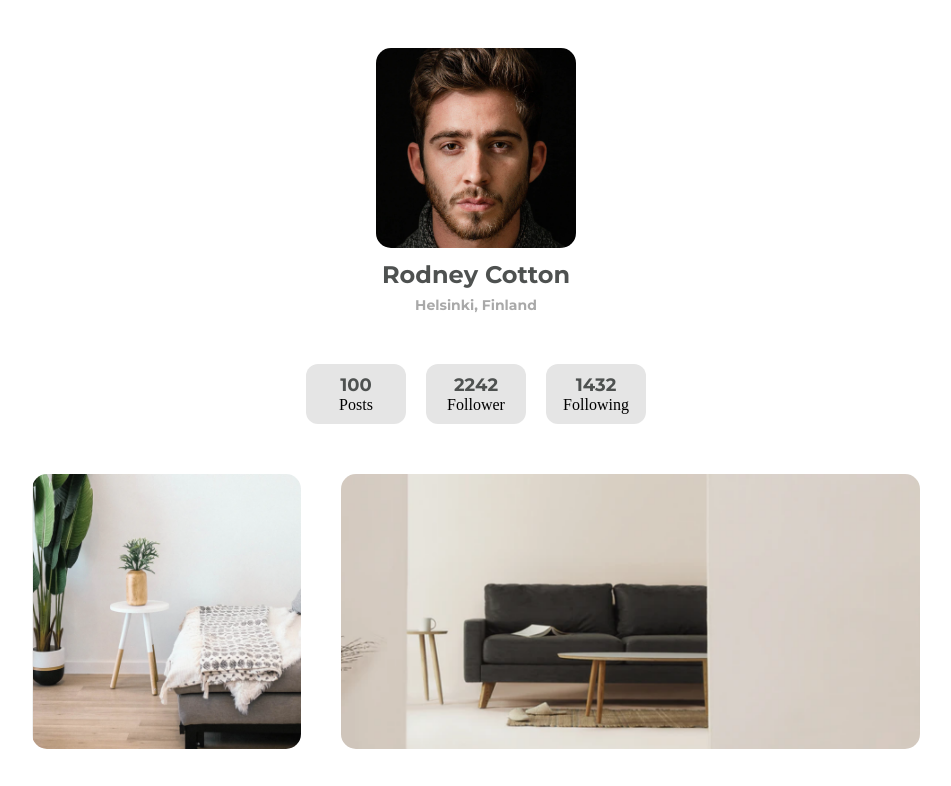
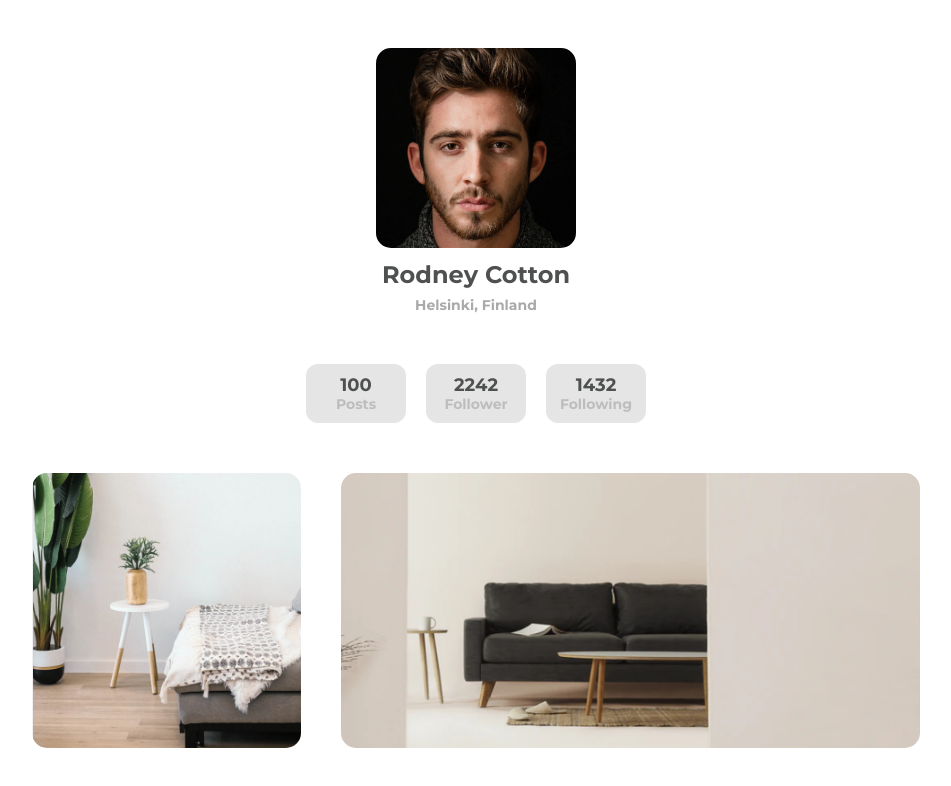
Before and after one commit to yuneumann/my-gallery-master, a plain HTML site: page index.html in a window 1280 px wide. Shown: the top 786 px of the page, without its empty margins (164-1115 px from the left). Drawn offline with Linux system fonts and the light colour scheme.

Commit message:
Update styles.css

```diff
--- a/styles.css
+++ b/styles.css
@@ -54,6 +54,14 @@ h2{
     line-height: 22px;
     color: #4E5150;
 }
+.desc{
+    font-family: Montserrat;
+    font-style: normal;
+    font-weight: 600;
+    font-size: 14px;
+    line-height: 17px;
+    color: #BDBDBD;
+}
 .grid{
     width: 75%;
     display: grid;
```
